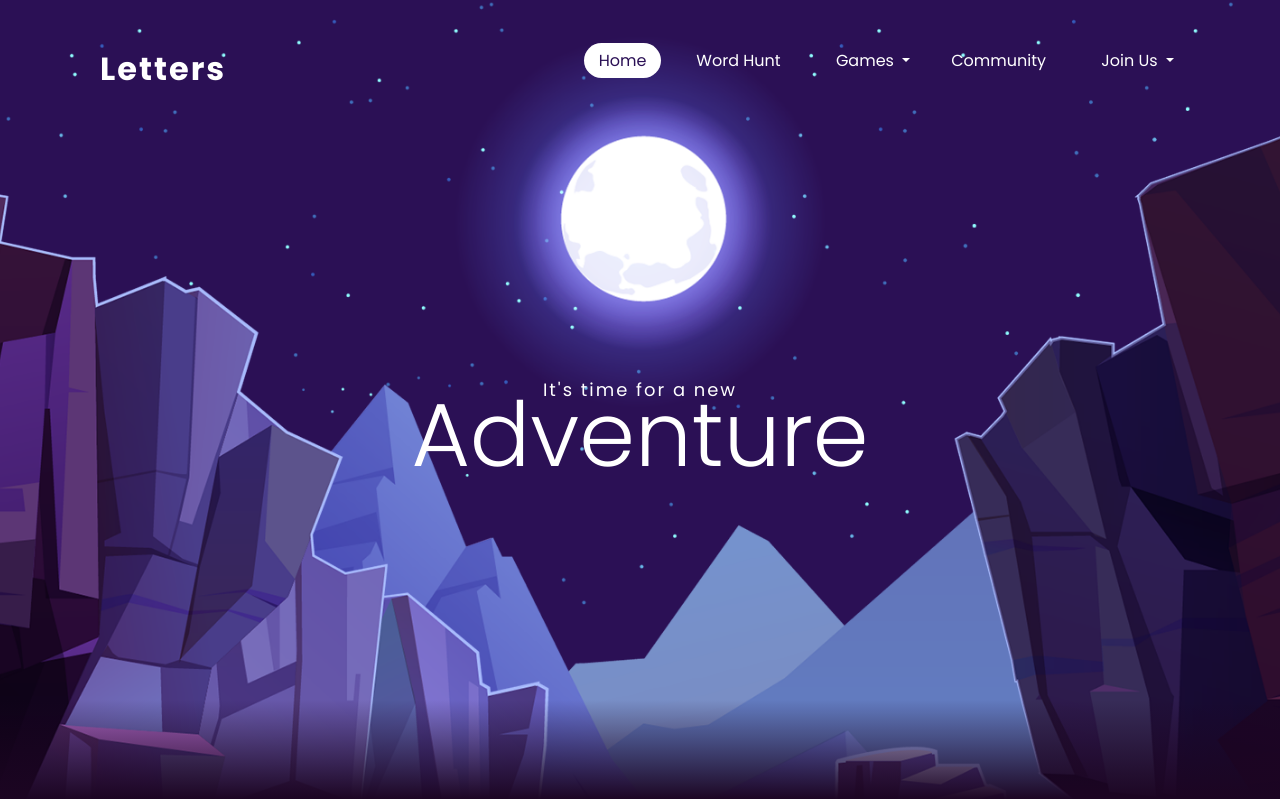
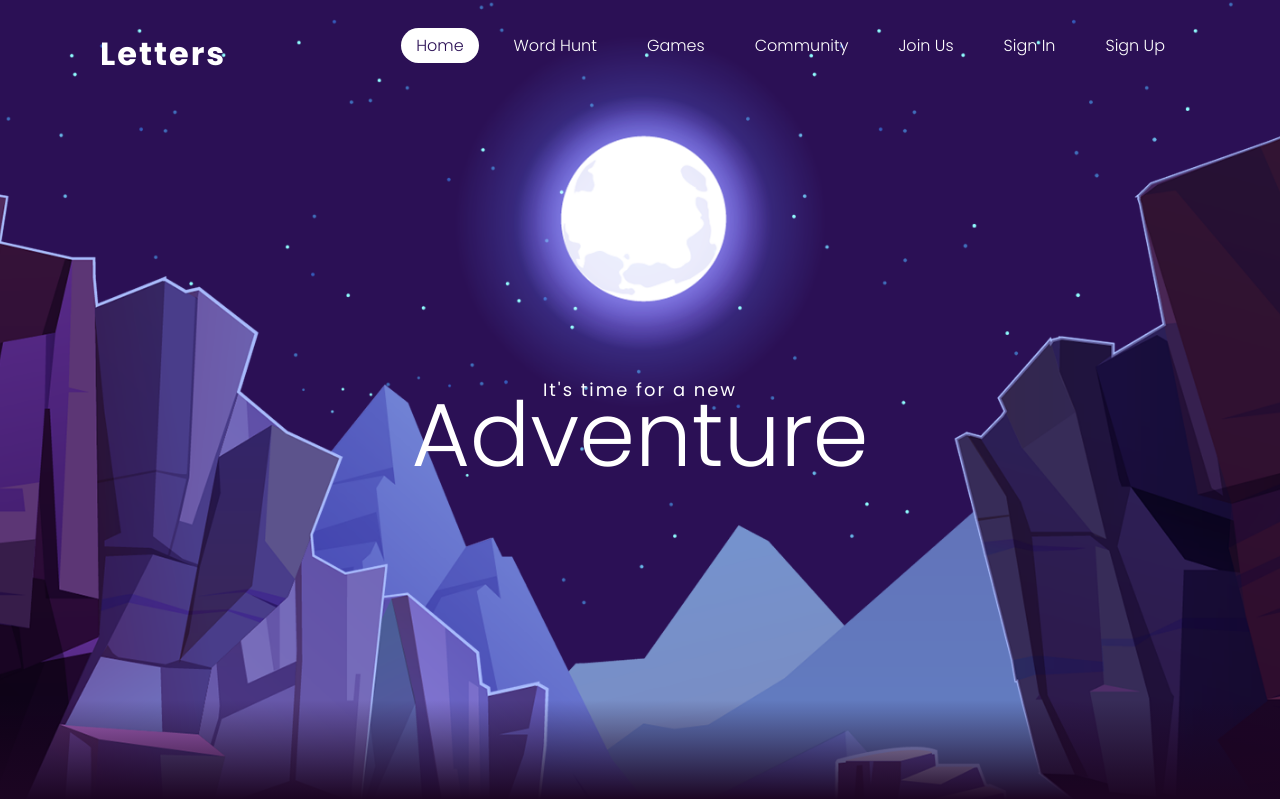
Before and after one commit to volinh911/Letters.PHP, a PHP site: page /blog/ in a window 1280 px wide. Shown: the top 799 px of the page. Run offline with PHP 8.4, Linux system fonts and the light colour scheme; some libraries are stand-ins or nearby versions.

Commit message:
Revert "Merge branch 'main' of https://github.com/volinh911/Letters.PHP into main"
This reverts commit 93193111c57a948713bd2c329b783f0c5561f1ee, reversing
changes made to 68ff6ac47d036db4749aabeb26d78f78d5b9a9c5.

```diff
--- a/css/main_page.css
+++ b/css/main_page.css
@@ -49,7 +49,6 @@ header ul li a {
     padding: 6px 15px;
     color: #fff;
     border-radius: 20px;
-    font-weight: 400;
 }
 
 header ul li a:hover,
@@ -57,32 +56,6 @@ header ul li a.active {
     background: #fff;
     color: #2b1055;
 }
-
-#dropdownMenuLink {
-    text-decoration: none;
-    background-color: transparent !important;
-    box-shadow: none;
-    text-transform: none;
-    font-size: 1em;
-    padding-right: 0;
-}
-
-.dropdown-menu {
-    border-radius: 20px;
-    padding-left: 5px;
-    padding-right: 5px;
-}
-
-.dropdown-item {
-    border-radius: 20px;
-}
-
-.dropdown-item:hover {
-    border-radius: 20px;
-    background: #2b1055;
-    color: #fff;
-}
-
 .msg {
   width: 100%;
   margin: 5px auto;
@@ -134,22 +107,19 @@ header ul li a.active {
         border-radius: 30px;
         display: inline-block;
     }
-    #dropdownMenuLink {
-        font-size: 1.2em;
-    }
     .toggle {
         position: relative;
         width: 30px;
         height: 30px;
         cursor: pointer;
-        background: url(../images/menu.png);
+        background: url(images/menu.png);
         background-size: 30px;
         background-position: center;
         background-repeat: no-repeat;
         z-index: 2000;
     }
     .toggle.active {
-        background: url(../images/close.png);
+        background: url(images/close.png);
         background-size: 25px;
         background-position: center;
         background-repeat: no-repeat;
@@ -390,7 +360,7 @@ div.row:nth-child(4)>div:nth-child(1) {
 /*FOOTER*/
 
 footer {
-    background: url(../images/stars.png);
+    background: url(images/stars.png);
     background-color: #2b1055;
 }
 
--- a/scrambles.php
+++ b/game.php
@@ -12,7 +12,7 @@
     <meta name="viewport" content="width=device-width, initial-scale=1.0">
     <title>Gaming babi</title>
     <!-- Deco -->
-    <link rel="stylesheet" href="css/scrambles_style.css">
+    <link rel="stylesheet" href="css/game_style.css">
     <link rel="stylesheet" href="css/sub_header_footer_styles.css">
     <!-- Font Awesome -->
     <link rel="stylesheet" href="https://use.fontawesome.com/releases/v5.8.2/css/all.css">
@@ -88,7 +88,7 @@
     <script src="https://stackpath.bootstrapcdn.com/bootstrap/4.4.1/js/bootstrap.min.js" integrity="sha384-wfSDF2E50Y2D1uUdj0O3uMBJnjuUD4Ih7YwaYd1iqfktj0Uod8GCExl3Og8ifwB6" crossorigin="anonymous"></script>
     <!--===== GSAP =====-->
     <script src="https://cdnjs.cloudflare.com/ajax/libs/gsap/3.5.1/gsap.min.js"></script>
-    <script src="js/scrambles.js" type="text/javascript">
+    <script src="js/game.js" type="text/javascript">
     </script>
 </body>
 
--- a/index.php
+++ b/index.php
@@ -20,7 +20,8 @@ session_start();
 
     <!--using FontAwesome--------------->
     <script crossorigin="anonymous" src="https://kit.fontawesome.com/c8e4d183c2.js"></script>
-    <link rel="stylesheet" href="https://stackpath.bootstrapcdn.com/font-awesome/4.7.0/css/font-awesome.min.css" integrity="sha384-wvfXpqpZZVQGK6TAh5PVlGOfQNHSoD2xbE+QkPxCAFlNEevoEH3Sl0sibVcOQVnN" crossorigin="anonymous">
+    <link rel="stylesheet" href="https://stackpath.bootstrapcdn.com/font-awesome/4.7.0/css/font-awesome.min.css"
+        integrity="sha384-wvfXpqpZZVQGK6TAh5PVlGOfQNHSoD2xbE+QkPxCAFlNEevoEH3Sl0sibVcOQVnN" crossorigin="anonymous">
 
     <title>Document</title>
     <link rel="stylesheet" href="css/main_page.css">
@@ -35,41 +36,22 @@ session_start();
         <ul class="navigation">
             <li><a href="index.php" class="active">Home</a></li>
             <li><a href="#">Word Hunt</a></li>
-            <div class="dropdown show">
-                <a class="btn btn-secondary dropdown-toggle" href="#" role="button" id="dropdownMenuLink" data-toggle="dropdown" aria-haspopup="true" aria-expanded="false">
-                    Games
-                </a>
-                <div class="dropdown-menu" aria-labelledby="dropdownMenuLink">
-                    <a class="dropdown-item" href="scrambles.php">Scrambles</a>
-                    <a class="dropdown-item" href="hangman.php">Hangman</a>
-                </div>
-            </div>
+            <li><a href="#">Games</a></li>
+            <!-- <li><a href="example.php">Scrambles</a></li> -->
             <li><a href="posts.php">Community</a></li>
             <?php if (isset($_SESSION['user_id'])) : ?>
-                <div class="dropdown show">
-                    <a class="btn btn-secondary dropdown-toggle" href="#" role="button" id="dropdownMenuLink" data-toggle="dropdown" aria-haspopup="true" aria-expanded="false">
-                        <?php echo $_SESSION['username']; ?>
-                    </a>
-                    <div class="dropdown-menu" aria-labelledby="dropdownMenuLink">
+            <li><a href="#"><?php echo $_SESSION['username']; ?></a></li>
             <?php if ($_SESSION['admin']) : ?>
-                            <a class="dropdown-item" href="logout.php">Dashboard</a>
+            <li><a href="./admin/dashboard.php">Dashboard</a></li>
             <?php endif; ?>
             <?php if ($_SESSION['admin'] == 0) : ?>
-                            <a class="dropdown-item" href="logout.php">User Dashboard</a>
+            <li><a href="./client/user_dashboard.php">User Dashboard</a></li>
             <?php endif; ?>
-                        <a class="dropdown-item" href="logout.php">Logout</a>
-                    </div>
-                </div>
+            <li><a href="logout.php">Logout</a></li>
             <?php else : ?>
-                <div class="dropdown show">
-                    <a class="btn btn-secondary dropdown-toggle" href="#" role="button" id="dropdownMenuLink" data-toggle="dropdown" aria-haspopup="true" aria-expanded="false">
-                        Join Us
-                    </a>
-                    <div class="dropdown-menu" aria-labelledby="dropdownMenuLink">
-                        <a class="dropdown-item" href="login.php">Sign In</a>
-                        <a class="dropdown-item" href="register.php">Sign Up</a>
-                    </div>
-                </div>
+            <li><a href="#">Join Us</a></li>
+            <li><a href="login.php">Sign In</a></li>
+            <li><a href="register.php">Sign Up</a></li>
             <?php endif; ?>
         </ul>
     </header>
@@ -205,8 +187,10 @@ session_start();
                     <h4 class="font-weight-bold">Learn anytime, anywhere..</h4>
                     <p class="py-4">Make your breaks and commutes more productive with our iPhone and Android apps.
                         Download them and see why Apple and Google gave us their highest accolades.</p>
-                    <button type="button" class="btn btn-outline-dark">Download on <br><i class="fab fa-apple"></i></button>
-                    <button type="button" class="btn btn-outline-primary">Get it on <br><i class="fab fa-google-play"></i></button>
+                    <button type="button" class="btn btn-outline-dark">Download on <br><i
+                            class="fab fa-apple"></i></button>
+                    <button type="button" class="btn btn-outline-primary">Get it on <br><i
+                            class="fab fa-google-play"></i></button>
                 </div>
 
                 <div class="col-4">
@@ -299,10 +283,6 @@ session_start();
     <!-- Footer -->
 
     <script src="js/main_page.js"></script>
-    <script src="https://code.jquery.com/jquery-3.2.1.slim.min.js" integrity="sha384-KJ3o2DKtIkvYIK3UENzmM7KCkRr/rE9/Qpg6aAZGJwFDMVNA/GpGFF93hXpG5KkN" crossorigin="anonymous"></script>
-    <script src="https://cdnjs.cloudflare.com/ajax/libs/popper.js/1.11.0/umd/popper.min.js" integrity="sha384-b/U6ypiBEHpOf/4+1nzFpr53nxSS+GLCkfwBdFNTxtclqqenISfwAzpKaMNFNmj4" crossorigin="anonymous"></script>
-    <-- Always remember to call the above files first before calling the bootstrap.min.js file -->
-        <script src="https://maxcdn.bootstrapcdn.com/bootstrap/4.0.0-beta/js/bootstrap.min.js" integrity="sha384-h0AbiXch4ZDo7tp9hKZ4TsHbi047NrKGLO3SEJAg45jXxnGIfYzk4Si90RDIqNm1" crossorigin="anonymous"></script>
 </body>
 
 </html>
--- a/js/main_page.js
+++ b/js/main_page.js
@@ -11,6 +11,7 @@
  let mountains_behind = document.getElementById('mountains_behind');
  let mountains_front = document.getElementById('mountains_front');
  let text = document.getElementById('text');
+ let btn = document.getElementById('btn');
  let header = document.querySelector('header');
 
  window.addEventListener('scroll', function() {
@@ -21,5 +22,6 @@
      mountains_front.style.top = value * 0 + 'px';
 
      text.style.top = 50 + value * -0.5 + '%';
+     btn.style.marginTop = value * 1.5 + 'px';
      header.style.top = value * 0.5 + 'px';
  })
```
Also changed, not shown: hangmanthegame/main.js (added, +19 -0 lines), css/game_style.css (renamed from css/scrambles_style.css), js/game.js (renamed from js/scrambles.js). Lines whose indentation alone changed are shown as unchanged.
